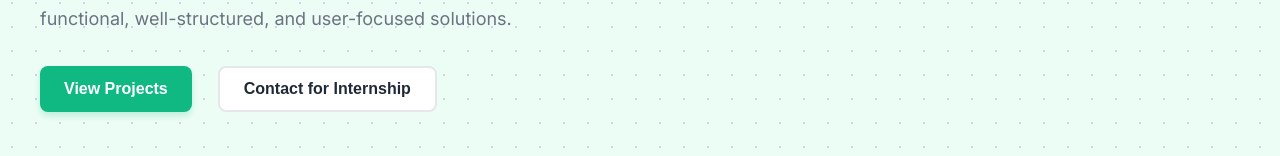
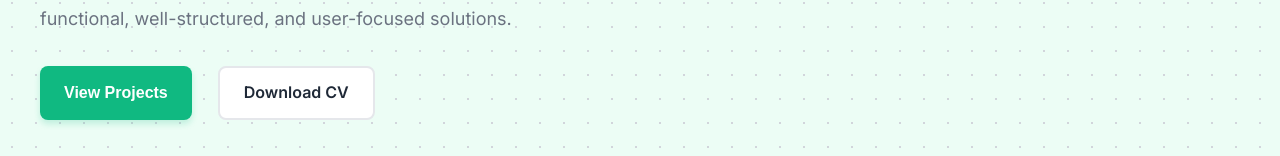
Before and after one commit to MateoCastro47/Porfolio_Online, a React (Vite) app: page / in a window 1280 px wide. Shown: the part 465-621 px from the top of the page. Built offline with nearby package versions, Linux system fonts and the light colour scheme.

Commit message:
Actualizado descargar pdf

```diff
--- a/src/components/ContactComponent.jsx
+++ b/src/components/ContactComponent.jsx
@@ -53,7 +53,7 @@ function ContactComponent() {
                     </p>
                 </div>
                 <div className="contact-hero-action">
-                    <a href="/cv-mateo-castro.pdf" download className="btn-download-cv">
+                    <a href={Curriculum.pdf} download className="btn-download-cv">
                         Download CV
                         <svg width="20" height="20" viewBox="0 0 24 24" fill="none" stroke="currentColor" strokeWidth="2">
                             <path d="M21 15v4a2 2 0 0 1-2 2H5a2 2 0 0 1-2-2v-4M7 10l5 5 5-5M12 15V3"/>
--- a/src/components/HeroComponent.jsx
+++ b/src/components/HeroComponent.jsx
@@ -1,5 +1,6 @@
 import "./css/HeroComponent.css"
 import heroImage from "../assets/foto-hero.jpeg"
+import cvFile from "../assets/Curriculum.pdf"
 
 function HeroComponent() {
     return (
@@ -24,7 +25,9 @@ function HeroComponent() {
                     </p>
                     <div className="hero-actions">
                         <button className="btn btn-primary">View Projects</button>
-                        <button className="btn btn-secondary">Contact for Internship</button>
+                        <a href={cvFile} download="Curriculum_Mateo_Castro.pdf" className="btn btn-secondary" style={{ textDecoration: 'none', display: 'inline-flex', alignItems: 'center', justifyContent: 'center' }}>
+                            Download CV
+                        </a>
                     </div>
 
                     <div className="hero-tech">
```
